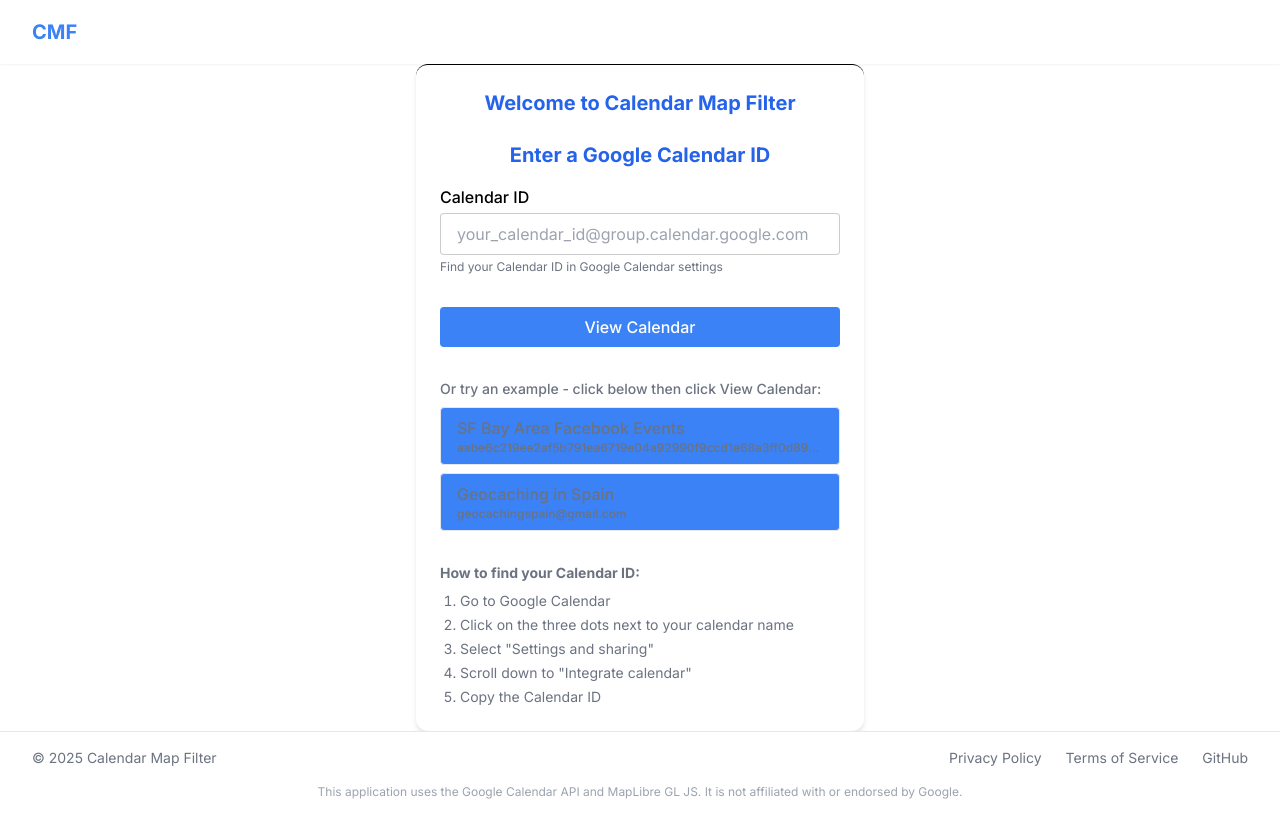
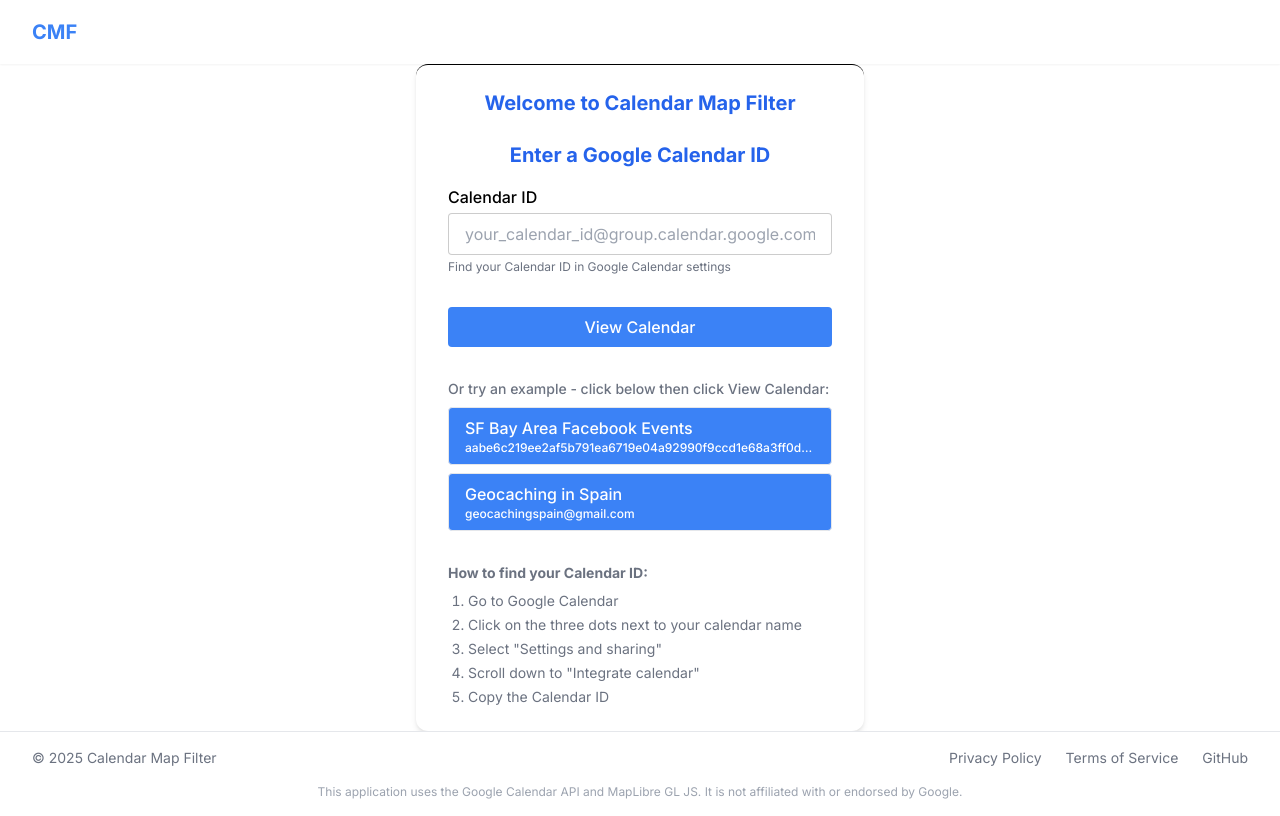
Before and after one commit to chadn/cmf, a Next.js app: page / in a window 1280 px wide. Built offline with nearby package versions, Linux system fonts and the light colour scheme.

Commit message:
Make CalendarSelector  show white font for example buttons

```diff
--- a/src/components/home/CalendarSelector.tsx
+++ b/src/components/home/CalendarSelector.tsx
@@ -63,7 +63,7 @@
     }
 
     return (
-        <div className="max-w-md mx-auto p-6 bg-white rounded-lg shadow-md border-t border-black">
+        <div className="max-w-md mx-auto px-8 py-6 bg-white rounded-lg shadow-md border-t border-black">
             <h2 className="text-xl font-bold text-center mb-6 text-blue-600">Welcome to Calendar Map Filter</h2>
             <h2 className="text-xl font-bold text-center mb-4 text-blue-600">Enter a Google Calendar ID</h2>
 
@@ -104,8 +104,8 @@
                             onClick={() => handleExampleSelect(calendar.id)}
                             disabled={isLoading}
                         >
-                            <div className="font-medium text-gray-500">{calendar.name}</div>
-                            <div className="text-xs text-gray-500 truncate">{calendar.id}</div>
+                            <div className="font-medium text-white">{calendar.name}</div>
+                            <div className="text-xs text-white truncate">{calendar.id}</div>
                         </button>
                     ))}
                 </div>
```
